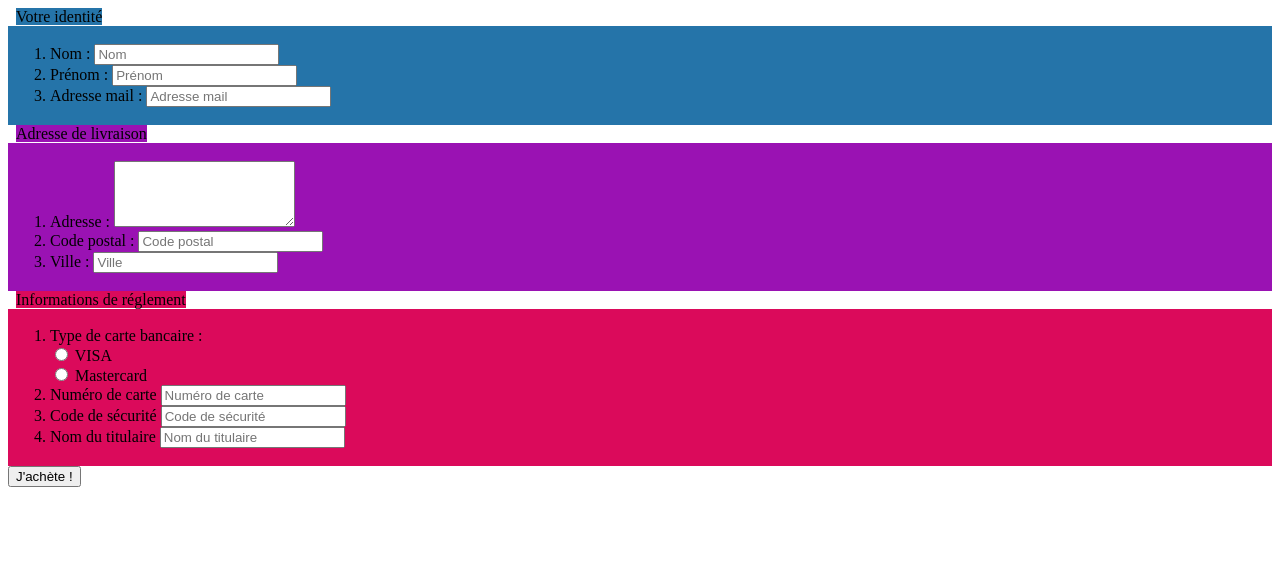
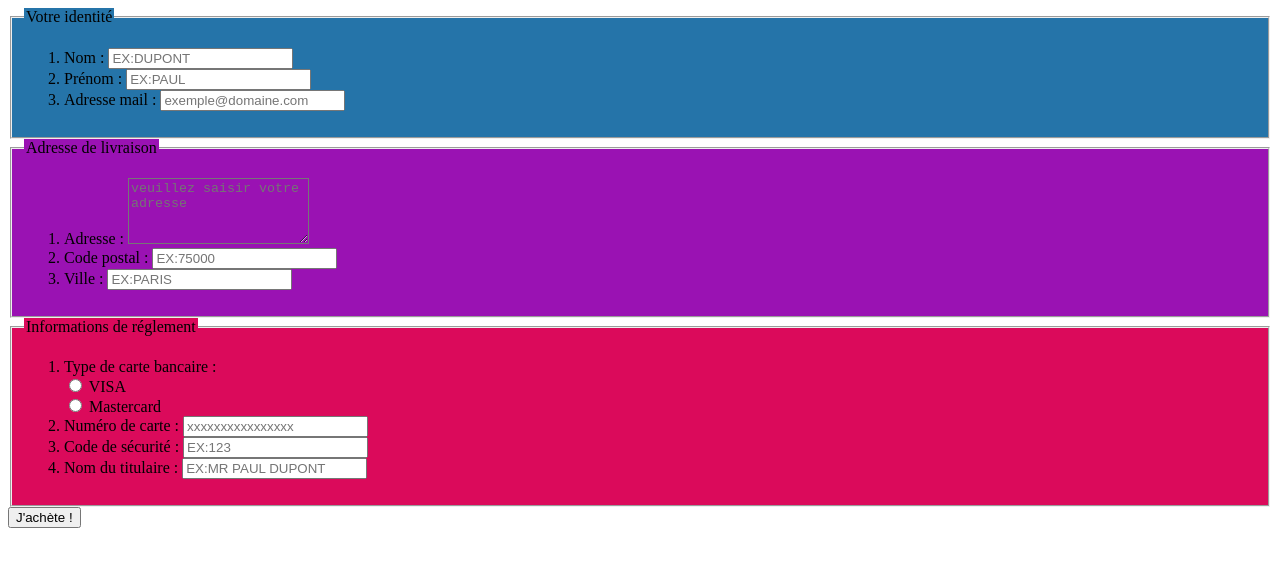
Before and after one commit to yvesmaried/exo7, a plain HTML site: page index.html in a window 1280 px wide. Drawn offline with Linux system fonts and the light colour scheme.

Commit message:
index.html

```diff
--- a/index.html
+++ b/index.html
@@ -3,51 +3,50 @@
 
 <head>
     <meta charset="utf-8" />
-    <link rel="stylesheet" href="styles.css">
-    <title>index.html</title>
+    <link rel="stylesheet" href="styles.css" />
+    <title>exo7</title>
 </head>
-
 <body>
     <form>
-        <p id="tilte1">Votre identité</p>
-        <div id="form1">
+        <fieldset id="IDfield">
+            <legend id="ID">Votre identité</legend>
             <ol>
                 <li><label for="name">Nom :</label>
-                    <input type="text" id="name" name="nom" placeholder="Nom" /></li>
+                    <input type="text" id="name" name="name" placeholder="EX:DUPONT" required /></li>
                 <li><label for="firstname">Prénom :</label>
-                    <input type="text" id="firstname" name="prénom" placeholder="Prénom" /></li>
+                    <input type="text" id="firstname" name="firstname" placeholder="EX:PAUL" required /></li>
                 <li><label for="mail">Adresse mail :</label>
-                    <input type="text" id="mail" name="adressemail" placeholder="Adresse mail" /></li>
+                    <input type="email" id="mail" name="mail" placeholder="exemple@domaine.com" required /></li>
             </ol>
-        </div>
-        <p id="tilte2">Adresse de livraison</p>
-        <div id="form2">
+        </fieldset>
+        <fieldset id="addressfield">
+            <legend id="address">Adresse de livraison</legend>
             <ol>
                 <li><label for="address">Adresse :</label>
-                    <textarea name="address" id="address" cols="20" rows="4"></textarea></li>
+                    <textarea name="address" id="address" cols="20" rows="4" placeholder="veuillez saisir votre adresse" required></textarea> </li>
                 <li><label for="postalcode">Code postal :</label>
-                    <input type="text" id="postalcode" name="codepostal" placeholder="Code postal" /></li>
+                    <input type="text" id="postalcode" name="postalcode" placeholder="EX:75000" required /></li>
                 <li><label for="town">Ville :</label>
-                    <input type="text" id="town" name="ville" placeholder="Ville" /></li>
+                    <input type="text" id="town" name="town" placeholder=EX:PARIS required /></li>
             </ol>
-        </div>
-        <p id="tilte3">Informations de réglement</p>
-        <div id="form3">
+        </fieldset>
+        <fieldset id="creditcardfield">
+            <legend id="creditcard">Informations de réglement</legend>
             <ol>
                 <li>Type de carte bancaire :<br>
-                    <input type="radio" id="visa" name="cartebancaire1" />
+                    <input type="radio" id="visa" name="card" />
                     <label for="visa">VISA</label><br>
-                    <input type="radio" id="mastercard" name="cartebancaire2" />
+                    <input type="radio" id="mastercard" name="card" />
                     <label for="mastercard">Mastercard</label></li>
-                <li><label for="cardnumber">Numéro de carte</label>
-                    <input type="text" id="cardnumber" name="numérodecarte" placeholder="Numéro de carte" /></li>
-                <li><label for="securitypass">Code de sécurité</label>
-                    <input type="text" id="securitypass" name="codedesécurité" placeholder="Code de sécurité" /></li>
-                <li><label for="titularname">Nom du titulaire</label>
-                    <input type="text" id="titularname" name="nomdutitulaire" placeholder="Nom du titulaire" /></li>
+                <li><label for="cardnumber">Numéro de carte :</label>
+                    <input type="text" id="cardnumber" name="cardnumber" placeholder="xxxxxxxxxxxxxxxx" maxlength="16" minlength="16" required /></li>
+                <li><label for="securitypass">Code de sécurité :</label>
+                    <input type="text" id="securitypass" name="securitypass" placeholder="EX:123" required /></li>
+                <li><label for="titularname">Nom du titulaire :</label>
+                    <input type="text" id="titularname" name="titularname" placeholder="EX:MR PAUL DUPONT" required /></li>
             </ol>
-        </div>
-        <input type="button" onclick="buy" value="J'achète !" />
+        </fieldset>
+        <input type="submit" value="J'achète !" />
     </form>
 </body>
 
--- a/styles.css
+++ b/styles.css
@@ -1,32 +1,23 @@
-#tilte1 {
+#ID {
     background-color: #2574a9;
-    margin: 8px;
-    display: inline;
 }
 
-#form1 {
+#IDfield {
     background-color: #2574a9;
-    padding: 2px;
 }
 
-#tilte2 {
+#address {
     background-color: #9a12b3;
-    margin: 8px;
-    display: inline;
 }
 
-#form2 {
+#addressfield {
     background-color: #9a12b3;
-    padding: 2px;
 }
 
-#tilte3 {
+#creditcard {
     background-color: #db0a5b;
-    margin: 8px;
-    display: inline;
 }
 
-#form3 {
+#creditcardfield {
     background-color: #db0a5b;
-    padding: 2px;
 }
```
